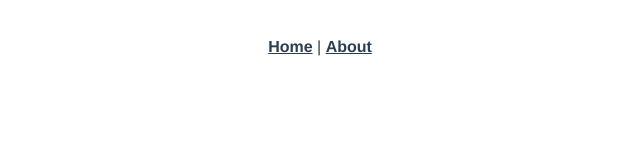
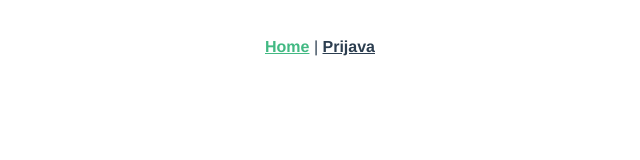
Before and after one commit to Lea45/Gym-Pula, a Vue app: page /Login in a window 1280 px wide. Shown: the top 160 px of the page, without its empty margins (320-960 px from the left). Built offline with nearby package versions, Linux system fonts and the light colour scheme.

Commit message:
https://github.com/varziclea/lea-kristijan-vue-app-template.git

```diff
--- a/package.json
+++ b/package.json
@@ -1,5 +1,5 @@
 {
-  "name": "fipugram",
+  "name": "projekt",
   "version": "0.1.0",
   "private": true,
   "scripts": {
--- a/src/App.vue
+++ b/src/App.vue
@@ -2,7 +2,7 @@
   <div id="app">
     <div id="nav">
       <router-link to="/">Home</router-link> |
-      <router-link to="/about">About</router-link>
+      <router-link to="/login">Prijava</router-link>
     </div>
     <router-view/>
   </div>
--- a/src/router/index.js
+++ b/src/router/index.js
@@ -11,12 +11,12 @@ const routes = [
     component: Home
   },
   {
-    path: '/about',
-    name: 'About',
+    path: '/Login',
+    name: 'Login',
     // route level code-splitting
     // this generates a separate chunk (about.[hash].js) for this route
     // which is lazy-loaded when the route is visited.
-    component: () => import(/* webpackChunkName: "about" */ '../views/About.vue')
+    component: () => import(/* webpackChunkName: "about" */ '../views/Login.vue')
   }
 ]
 
--- a/src/views/About.vue
+++ /dev/null
@@ -1,5 +0,0 @@
-<template>
-  <div class="about">
-    <h1>This is an about page</h1>
-  </div>
-</template>
```
Also changed, not shown: 2 other files (tests, documents, lock files or other folders).
